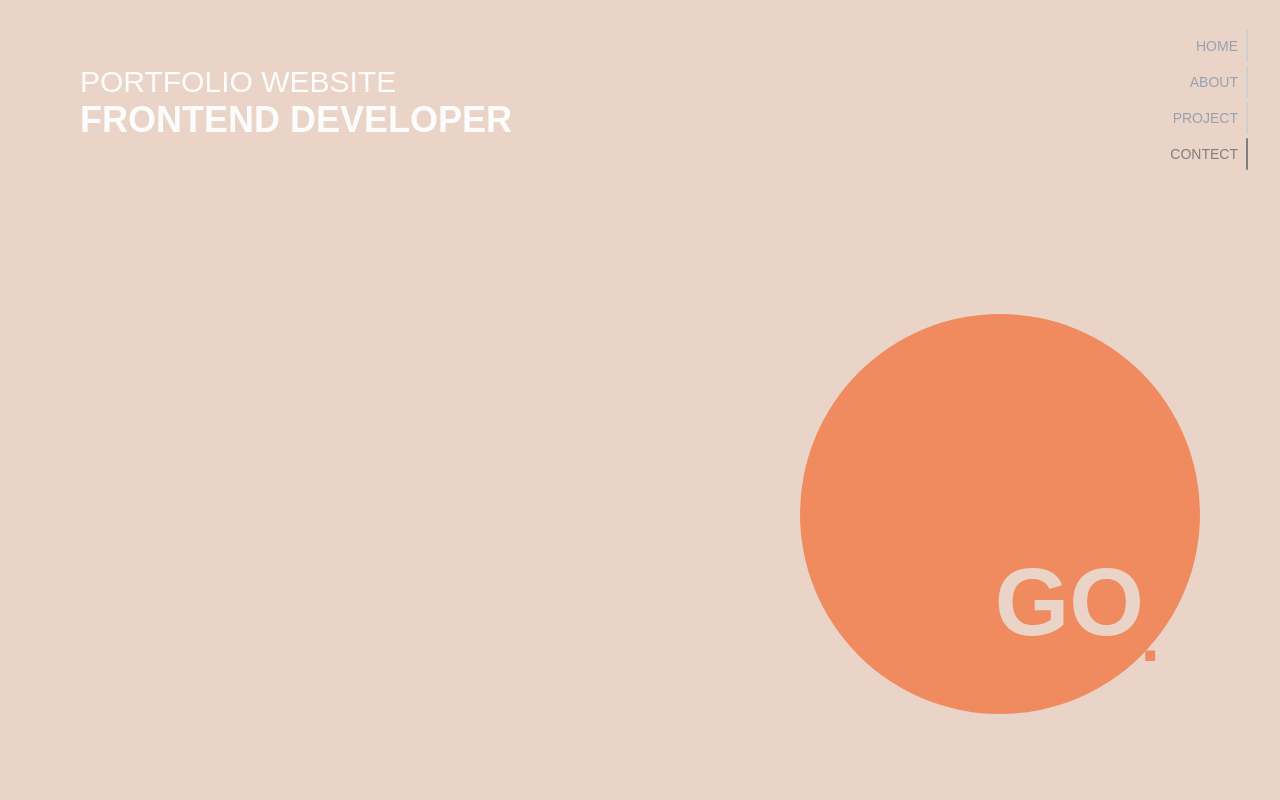
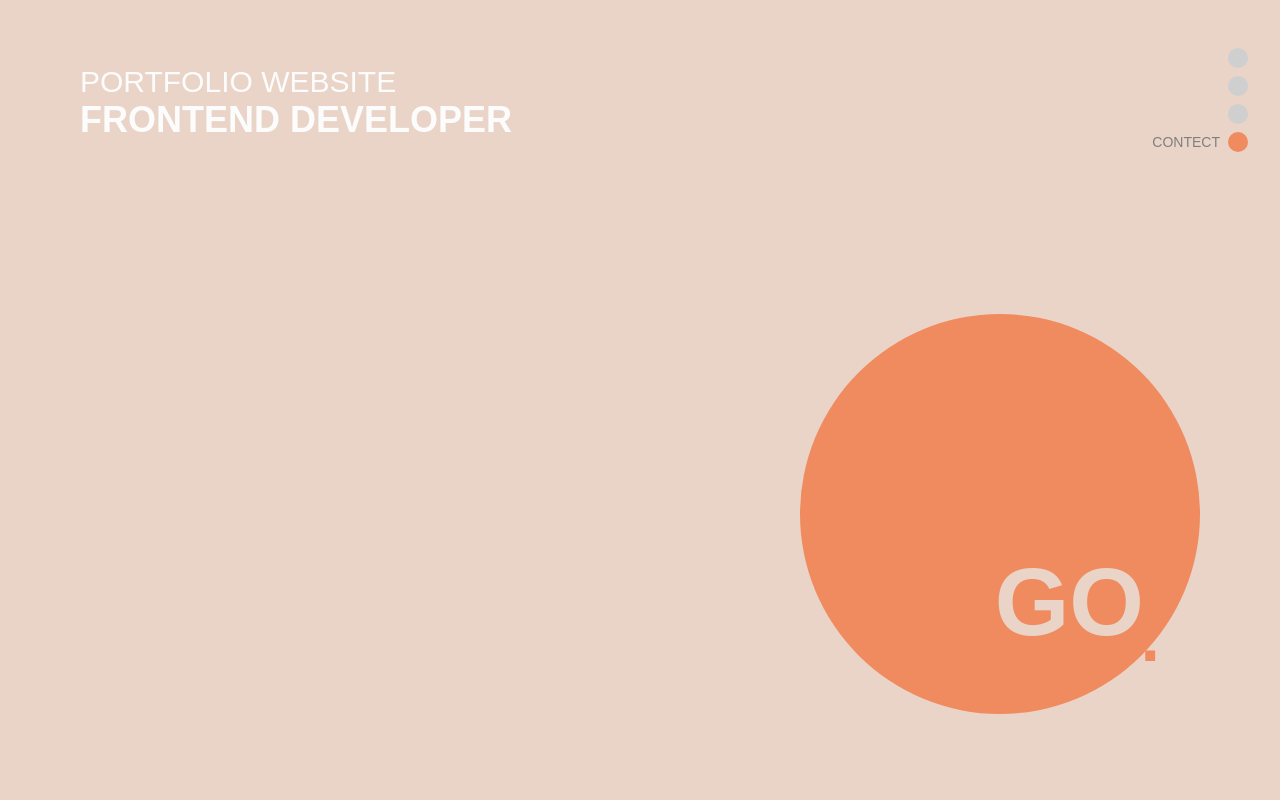
Before and after one commit to ggochan/hc_portfolio, a Vue app: page /home in a window 1280 px wide. Shown: the top 800 px of the page. Built offline with nearby package versions, Linux system fonts and the light colour scheme; a web font is replaced by a local one.

Commit message:
풀 스크린 수정

```diff
--- a/src/App.vue
+++ b/src/App.vue
@@ -1,7 +1,7 @@
 <script setup lang="ts"></script>
 
 <template>
-  <div id="wrap" class="mx-auto max-w-360">
+  <div id="wrap">
     <router-view />
   </div>
 </template>
--- a/src/components/home/AboutSection.vue
+++ b/src/components/home/AboutSection.vue
@@ -6,14 +6,19 @@ const { formatPeriod } = useDayjs()
 </script>
 <template>
   <!--자기소개 섹션-->
-  <section class="h-auto bg-white p-8 pb-8 md:p-14 md:pb-0 lg:p-20 lg:pb-0">
+  <section class="w-full bg-white">
+    <div
+      class="mx-auto h-auto max-w-360 p-8 pb-8 md:p-14 md:pb-0 lg:p-20 lg:pb-0"
+    >
       <!-- 소개 타이틀 -->
       <h1
         class="text-primary text-xl font-medium whitespace-pre-line md:text-2xl lg:text-3xl"
       >
         {{ AboutData.title }}
       </h1>
-    <div class="mt-3 md:mt-6 xl:grid xl:grid-cols-3 xl:grid-rows-1 xl:gap-x-20">
+      <div
+        class="mt-3 md:mt-6 xl:grid xl:grid-cols-3 xl:grid-rows-1 xl:gap-x-20"
+      >
         <!-- 소개 내용 -->
         <div class="">
           <p
@@ -79,6 +84,7 @@ const { formatPeriod } = useDayjs()
           </div>
         </div>
       </div>
+    </div>
   </section>
 </template>
 <style lang="scss" scoped></style>
--- a/src/components/home/HeroSection.vue
+++ b/src/components/home/HeroSection.vue
@@ -1,6 +1,7 @@
 <script setup lang="ts"></script>
 <template>
-  <section class="bg-surface-point relative min-h-80 md:min-h-125 lg:min-h-225">
+  <section class="bg-surface-point w-full">
+    <div class="relative mx-auto min-h-80 max-w-360 md:min-h-125 lg:min-h-225">
       <!-- 왼쪽 상단 텍스트 -->
       <div
         class="absolute top-8 left-8 z-10 md:top-12 md:left-14 lg:top-16 lg:left-20"
@@ -42,6 +43,7 @@
         .
       </span>
     </div>
+    </div>
   </section>
 </template>
 <style lang="scss" scoped></style>
--- a/src/components/home/ProjectSection.vue
+++ b/src/components/home/ProjectSection.vue
@@ -36,14 +36,15 @@ const toggleFilter = () => {
 }
 </script>
 <template>
-  <section class="bg-surface h-auto p-8 md:p-14 lg:p-20">
+  <section class="bg-surface w-full">
+    <div class="mx-auto h-auto max-w-360 p-8 md:p-14 lg:p-20">
       <p
         class="text-primary text-xl font-medium tracking-wider md:text-2xl lg:min-h-21.5 lg:text-3xl"
       >
         Project
       </p>
 
-    <div class="px-0 pt-2.5 lg:pt-2.5">
+      <div class="p-2.5">
         <div
           class="gird-cols-1 grid justify-center gap-2.5 sm:grid-cols-[repeat(auto-fit,minmax(300px,320px))] lg:grid-cols-[repeat(auto-fit,minmax(300px,330px))] xl:grid-cols-3"
         >
@@ -80,6 +81,7 @@ const toggleFilter = () => {
           />
         </div>
       </div>
+    </div>
   </section>
 </template>
 <style lang="scss" scoped></style>
--- a/src/components/layout/footer/Footer.vue
+++ b/src/components/layout/footer/Footer.vue
@@ -2,8 +2,9 @@
 import { ContactData } from '@/data/contactData'
 </script>
 <template>
+  <div class="bg-secondary-light w-full">
     <div
-    class="bg-secondary-light flex min-h-auto flex-col items-center p-8 md:p-14 lg:min-h-94.5 lg:p-20"
+      class="mx-auto flex min-h-auto max-w-360 flex-col items-center p-8 md:p-14 lg:min-h-94.5 lg:p-20"
     >
       <p
         class="self-start text-xl font-medium tracking-wider text-white sm:text-2xl lg:text-3xl"
@@ -61,5 +62,6 @@ import { ContactData } from '@/data/contactData'
         </div>
       </div>
     </div>
+  </div>
 </template>
 <style lang="scss" scoped></style>
--- a/src/components/layout/nav/SideNav.vue
+++ b/src/components/layout/nav/SideNav.vue
@@ -66,28 +66,28 @@ onUnmounted(() => {
 <template>
   <div class="absolute top-0 right-8 hidden h-full lg:block">
     <nav class="sticky top-1/8 z-50 -translate-y-1/2">
-      <ul class="flex flex-col gap-1">
+      <ul class="flex flex-col gap-2">
         <li v-for="section in sections" :key="section.id" class="ms-auto">
           <button
             @click="scrollTo(section.id)"
             class="group flex cursor-pointer items-center gap-2"
           >
             <span
-              class="text-sm transition-colors"
+              class="text-sm transition-all"
               :class="
                 activeSection === section.id
-                  ? 'text-gray font-light'
-                  : 'font-light text-gray-400 group-hover:text-gray-600'
+                  ? 'text-gray block font-light'
+                  : 'hidden font-light text-gray-400 duration-500 group-hover:block group-hover:text-gray-600'
               "
             >
               {{ section.label }}
             </span>
             <div
-              class="h-8 rounded transition-all"
+              class="h-5 w-5 rounded-4xl transition-all"
               :class="
                 activeSection === section.id
-                  ? 'bg-gray w-0.5'
-                  : 'bg-custom-border-default group-hover:bg-gray w-0.5'
+                  ? 'bg-primary'
+                  : 'bg-custom-border-default group-hover:bg-gray'
               "
             />
           </button>
```
Lines whose indentation alone changed are shown as unchanged.
